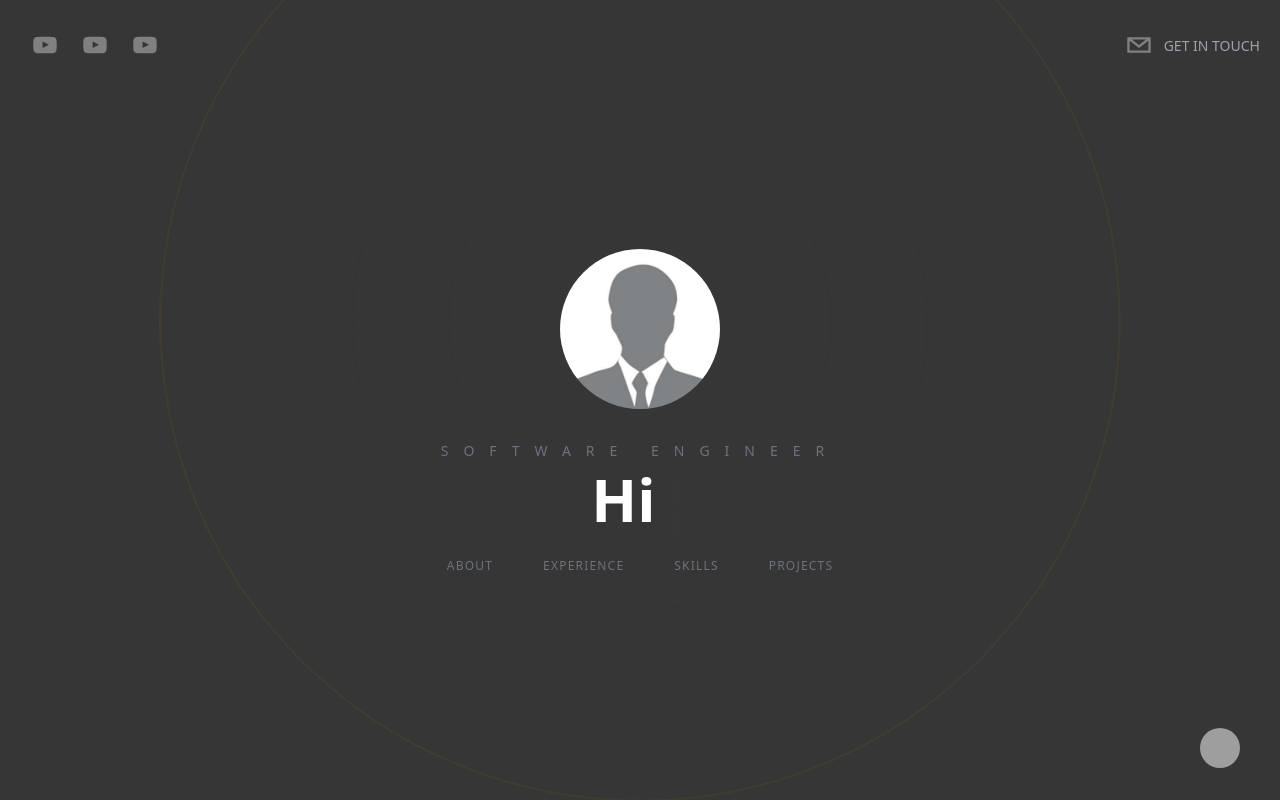
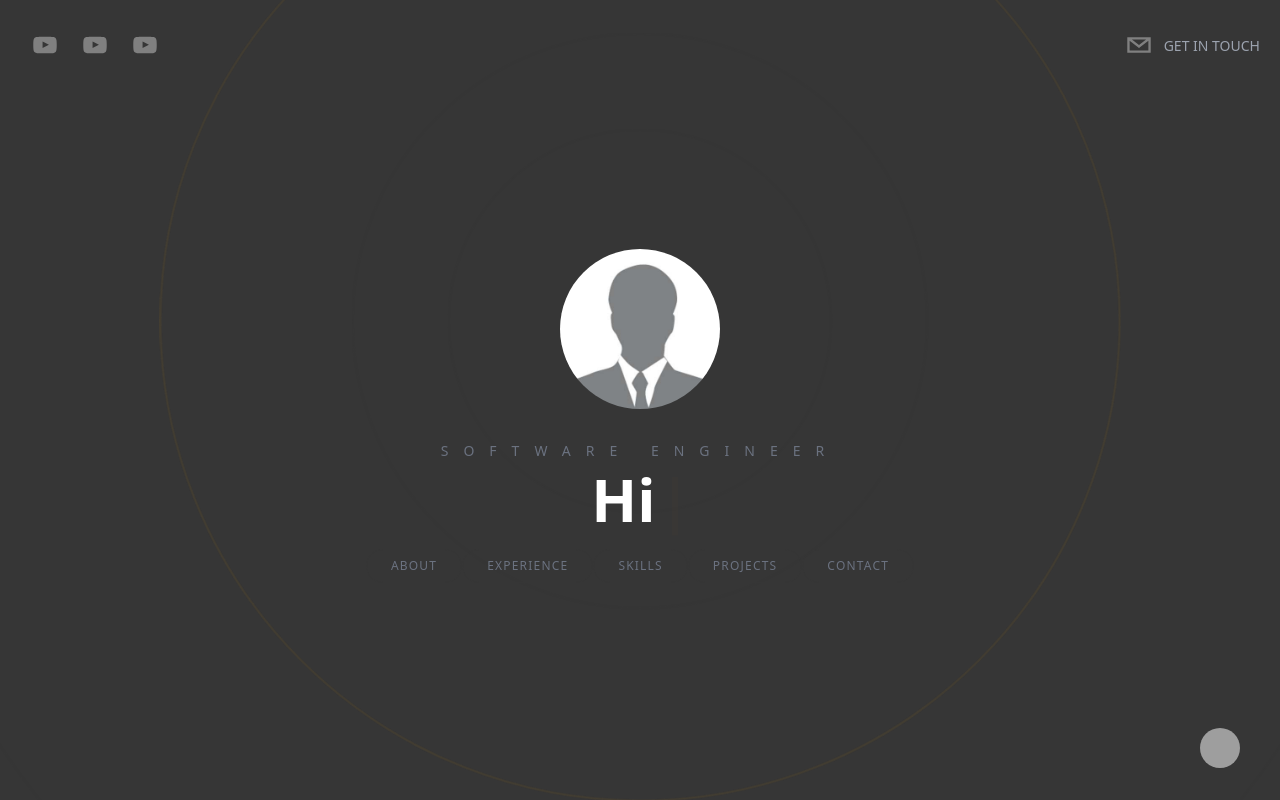
Before and after one commit to ahmedfarag9/modern-portfolio-reactjs-nextjs, a Next.js app: page / in a window 1280 px wide. Built offline with nearby package versions, Linux system fonts and the light colour scheme; grey boxes are pictures that could not be loaded.

Commit message:
Add ref link

```diff
--- a/components/Hero.tsx
+++ b/components/Hero.tsx
@@ -51,6 +51,9 @@ export default function Hero({}: Props) {
           <Link href='#projects'>
             <button className='heroButton'>Projects</button>
           </Link>
+          <Link href='#contact'>
+            <button className='heroButton'>Contact</button>
+          </Link>
 
         </div>
       </div>
```
